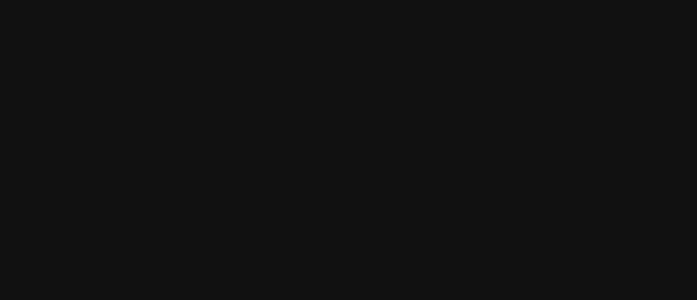
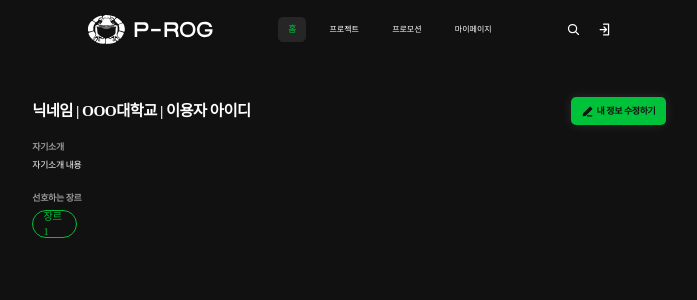
Before and after one commit to Line4thon-PROG/PROG-Frontend, a React (Create React App) app: page /Mypage in a window 1280 px wide. Before the commit this address had no page. Shown: the top 300 px of the page, without its empty margins (291-988 px from the left). Built offline with nearby package versions, Linux system fonts and the light colour scheme; a web font is replaced by a local one.

Commit message:
:sparkle: Update Header

```diff
--- a/src/App.js
+++ b/src/App.js
@@ -9,6 +9,7 @@ import Complete from './pages/Signup/Complete';
 import Write from './pages/Write/Write';
 import Worry from './pages/Write/Worry';
 import Success from './pages/Write/Success';
+import Mypage from './pages/MyPage/Mypage';
 
 function App() {
   return (
@@ -24,6 +25,7 @@ function App() {
           <Route path="/Write" element={<Write />} />
           <Route path="/Worry" element={<Worry />} />
           <Route path="/Success" element={<Success />} />
+          <Route path="/Mypage" element={<Mypage />} />
         </Routes>
       </Router>
     </>
--- a/src/components/Header/Header.jsx
+++ b/src/components/Header/Header.jsx
@@ -1,7 +1,9 @@
+import React, { useState } from 'react';
 import styled from 'styled-components';
 import logo from '../../assets/images/Logo.svg';
 import search from '../../assets/images/Search.svg';
 import login from '../../assets/images/Login.svg';
+import { Navigate, useNavigate } from 'react-router-dom';
 
 const HeaderContainer = styled.div`
   padding-left: 4.2vw;
@@ -25,15 +27,34 @@ const Logo = styled.img`
 `;
 
 const NavContainer = styled.div`
-  gap: 1vw;
   display: flex;
   flex-direction: row;
+  gap: 1vw;
 `;
 
 const Nav = styled.div`
   padding: 0.5vw 0.8vw;
   color: #ffffff;
   white-space: nowrap;
+  cursor: pointer;
+  ${({ isSelected }) =>
+    isSelected &&
+    `
+    display: flex;
+    padding: 0.5vw 0.8vw;
+    justify-content: center;
+    align-items: center;
+    gap: 10px;
+    border-radius: 0.4vw;
+    background: #262626;
+    color: #00C13A;
+    font-family: Pretendard;
+    font-size: 0.7vw;
+    font-style: normal;
+    font-weight: 500;
+    line-height: 1vw;
+    letter-spacing: -0.35px;
+  `}
 `;
 
 const ToolContainer = styled.div`
@@ -48,16 +69,32 @@ const Tool = styled.img`
 `;
 
 function Header() {
+  const [selectedNav, setSelectedNav] = useState('홈');
+
+  const navigate = useNavigate();
+
+  const handleNavClick = (navItem) => {
+    setSelectedNav(navItem);
+    if (navItem === '마이페이지') {
+      navigate('/Mypage');
+    }
+  };
+
   return (
     <>
       <HeaderContainer>
         <Container>
           <Logo src={logo} alt="logo" />
           <NavContainer>
-            <Nav>홈</Nav>
-            <Nav>프로젝트</Nav>
-            <Nav>프로모션</Nav>
-            <Nav>마이페이지</Nav>
+            {['홈', '프로젝트', '프로모션', '마이페이지'].map((navItem) => (
+              <Nav
+                key={navItem}
+                isSelected={selectedNav === navItem}
+                onClick={() => handleNavClick(navItem)}
+              >
+                {navItem}
+              </Nav>
+            ))}
           </NavContainer>
           <ToolContainer>
             <Tool src={search} />
--- /dev/null
+++ b/src/pages/MyPage/Mypage.jsx
@@ -0,0 +1,128 @@
+import Header from '../../components/Header/Header';
+import styled from 'styled-components';
+import pencil from '../../assets/images/Pencil.svg';
+
+const Container = styled.div`
+  display: flex;
+  flex-direction: column;
+  margin: 0 auto;
+`;
+
+const Pencil = styled.img`
+  width: 1vw;
+  height: 1vw;
+  margin-right: 0.2vw;
+`;
+
+const RowContainer = styled.div`
+  display: flex;
+  flex-direction: row;
+  align-items: center;
+`;
+
+const ProfileP = styled.p`
+  color: #fff;
+  font-family: Pretendard;
+  font-size: 1.2vw;
+  font-style: normal;
+  font-weight: 600;
+  line-height: 1.7vw;
+  letter-spacing: -0.6px;
+`;
+
+const EditButton = styled.button`
+  display: inline-flex;
+  padding: 0.6vw 0.8vw;
+  justify-content: center;
+  align-items: center;
+  border-radius: 0.4vw;
+  background: #00c13a;
+  box-shadow: 0px 0px 12px 0px rgba(255, 255, 255, 0.1);
+  color: var(--Font-02_black, #111);
+  font-family: Pretendard;
+  font-size: 0.7vw;
+  font-style: normal;
+  font-weight: 600;
+  line-height: 1vw;
+  letter-spacing: -0.35px;
+  align-items: center;
+`;
+
+const Intro = styled.p`
+  color: var(--Font-05_Gray_Disabled, #999);
+  font-family: Pretendard;
+  font-size: 0.7vw;
+  font-style: normal;
+  font-weight: 600;
+  line-height: 1vw;
+  letter-spacing: -0.35px;
+  margin-top: 1.2vw;
+`;
+
+const IntroContent = styled.p`
+  color: #fff;
+  font-family: Pretendard;
+  font-size: 0.7vw;
+  font-style: normal;
+  font-weight: 400;
+  line-height: 1vw;
+  letter-spacing: -0.35px;
+  margin-top: 0.4vw;
+  margin-bottom: 1.6vw;
+`;
+
+const Genrep = styled.p`
+  color: var(--Font-05_Gray_Disabled, #999);
+  font-family: Pretendard;
+  font-size: 0.7vw;
+  font-style: normal;
+  font-weight: 600;
+  line-height: 1vw;
+  letter-spacing: -0.35px;
+`;
+
+const Circle = styled.div`
+  display: flex;
+  padding: 0.5vw 0.8vw;
+  justify-content: center;
+  align-items: center;
+  gap: 0.5vw;
+  color: #00c13a;
+  font-family: Pretendard;
+  font-size: 0.8vw;
+  font-style: normal;
+  font-weight: 500;
+  line-height: 1.2vw;
+  letter-spacing: -0.4px;
+  border-radius: 5vw;
+  width: 3.5vw;
+  height: 2.2vw;
+  border: 1px solid #00c13a;
+  background: #111;
+  margin-top: 0.4vw;
+`;
+
+function Mypage() {
+  return (
+    <>
+      <Container>
+        <Header />
+        <RowContainer
+          style={{ marginTop: '3vw', justifyContent: 'space-between' }}
+        >
+          <ProfileP>닉네임 | OOO대학교 | 이용자 아이디</ProfileP>
+          <EditButton>
+            <Pencil src={pencil} />내 정보 수정하기
+          </EditButton>
+        </RowContainer>
+
+        <Intro>자기소개</Intro>
+        <IntroContent>자기소개 내용</IntroContent>
+        <Genrep>선호하는 장르</Genrep>
+        <Circle>장르1</Circle>
+      </Container>
+    </>
+  );
+}
+
+export default Mypage;
```
Also changed, not shown: src/assets/images/Pencil.svg (added).
